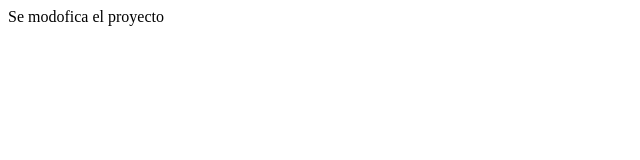
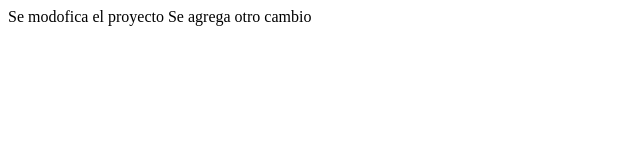
Before and after one commit to Alex7023/Otra_Prueba, a plain HTML site: page index.html in a window 1280 px wide. Shown: the whole page, without its empty margins (0-640 px from the left). Drawn offline with Linux system fonts and the light colour scheme.

Commit message:
Se agregó una nueva linea

```diff
--- a/index.html
+++ b/index.html
@@ -5,5 +5,6 @@
 </head>
 <body>
 Se modofica el proyecto
+Se agrega otro cambio
 </body>
 </html>
```
